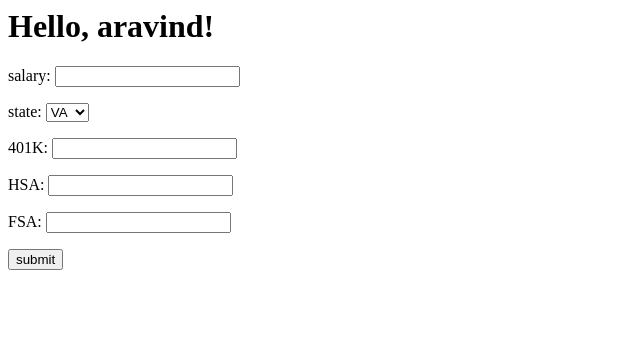
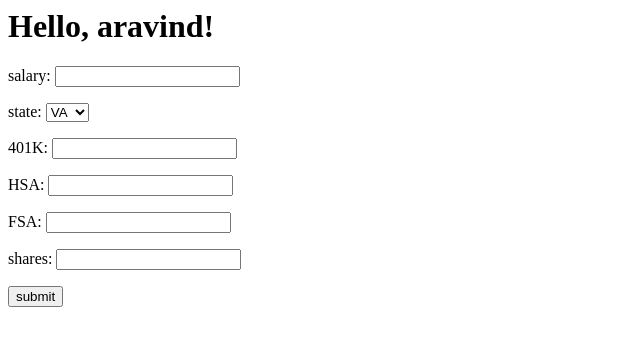
Before and after one commit to kirakrishnan/bitcamp2019, a Flask app: page / in a window 1280 px wide. Shown: the top 346 px of the page, without its empty margins (0-640 px from the left). Run offline with Flask 2, Linux system fonts and the light colour scheme.

Commit message:
adding shares field and changing 401k name

```diff
--- a/app/templates/index.html
+++ b/app/templates/index.html
@@ -13,9 +13,10 @@
                     <option value="DC">DC</option>
                </select>
             </p>
-            <p>401K: <input type="number" name="401k"/></p>
+            <p>401K: <input type="number" name="retirement"/></p>
             <p>HSA: <input type="number" name="hsa"/></p>
             <p>FSA: <input type="number" name="fsa"/></p>
+            <p>shares: <input type="number" name="shares"/></p>
             <p><input type = "submit" value = "submit" /></p>
         </form>
     </body>
```
